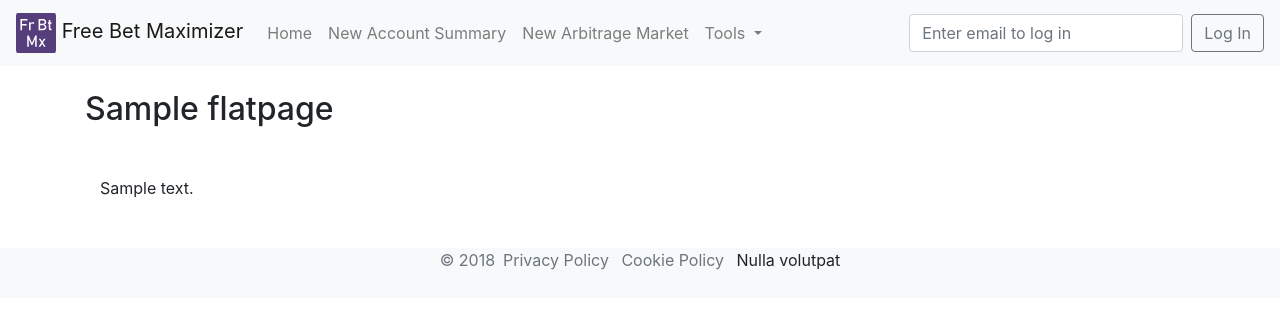
After one commit to mblacklock/free_bets_project, a Django app: template templates/flatpages/default.html in a window 1280 px wide. The commit adds this page. Shown: the top 309 px of the page. Run offline with Django 3.2, Linux system fonts and the light colour scheme; the template is opened without the code that fills it: most values are stand-ins (such as "Sample title", 1, 10 or a date in 2020); some libraries are stand-ins or nearby versions.

Commit message:
added flatpages app and privacy & cookie policies

```diff
--- a/free_bets_project/settings.py
+++ b/free_bets_project/settings.py
@@ -56,6 +56,7 @@ INSTALLED_APPS = [
     'django.contrib.sessions',
     'django.contrib.messages',
     'django.contrib.staticfiles',
+    'django.contrib.flatpages',
     # MY APPS #
     'bets',
     'market',
@@ -77,6 +78,7 @@ MIDDLEWARE = [
     'django.contrib.auth.middleware.AuthenticationMiddleware',
     'django.contrib.messages.middleware.MessageMiddleware',
     'django.middleware.clickjacking.XFrameOptionsMiddleware',
+    'django.contrib.flatpages.middleware.FlatpageFallbackMiddleware',
 ]
 
 ROOT_URLCONF = 'free_bets_project.urls'
--- a/free_bets_project/urls.py
+++ b/free_bets_project/urls.py
@@ -17,6 +17,7 @@ from django.contrib import admin
 from django.urls import path, include
 from django.conf import settings
 from django.conf.urls.static import static
+from django.contrib.flatpages import views
 
 from bets import urls as bets_urls, views as bets_views
 from market import urls as market_urls
@@ -39,4 +40,7 @@ urlpatterns = [
     path('blog_admin/', include(wagtailadmin_urls)),
     path('documents/', include(wagtaildocs_urls)),
     path('blog/', include(wagtail_urls)),
+    ###### FLATPAGES #####
+    path('privacy-policy/', views.flatpage, {'url': '/privacy-policy/'}, name='privacy'),
+    path('cookie-policy/', views.flatpage, {'url': '/cookie-policy/'}, name='cookie'),
 ] + static(settings.MEDIA_URL, document_root=settings.MEDIA_ROOT)
--- a/templates/base.html
+++ b/templates/base.html
@@ -87,8 +87,13 @@
 
 		{% block footer %}
 			<footer class="footer">
-				<div class=" w100 bg-light text-center" style="height:50px;">
-					<span class="my-5 text-muted">&copy; 2018</span>
+				<div class="w100 bg-light text-center" style="height:50px;">
+					<ul class="list-inline">
+					  <li class="list-inline-item text-muted">&copy; 2018</span>
+					  <li class="list-inline-item"><a href="{% url 'privacy' %}" class="text-muted">Privacy Policy</a></li>
+					  <li class="list-inline-item"><a href="{% url 'cookie' %}" class="text-muted">Cookie Policy</a></li>
+					  <li class="list-inline-item">Nulla volutpat</li>
+					</ul>
 				</div>
 			</footer>
 		{% endblock footer %}
--- /dev/null
+++ b/templates/flatpages/default.html
@@ -0,0 +1,12 @@
+{% extends 'base.html' %}
+{% load staticfiles %}
+
+{% block title %}{{ flatpage.title }}{% endblock %}
+
+{% block heading %}{{ flatpage.title }}{% endblock %}
+
+{% block body %}
+    <div class="container my-5">
+		{{ flatpage.content }}
+	</div>
+{% endblock %}
```
Also changed, not shown: functional_tests/test_static_pages.py (added, +17 -0 lines).
